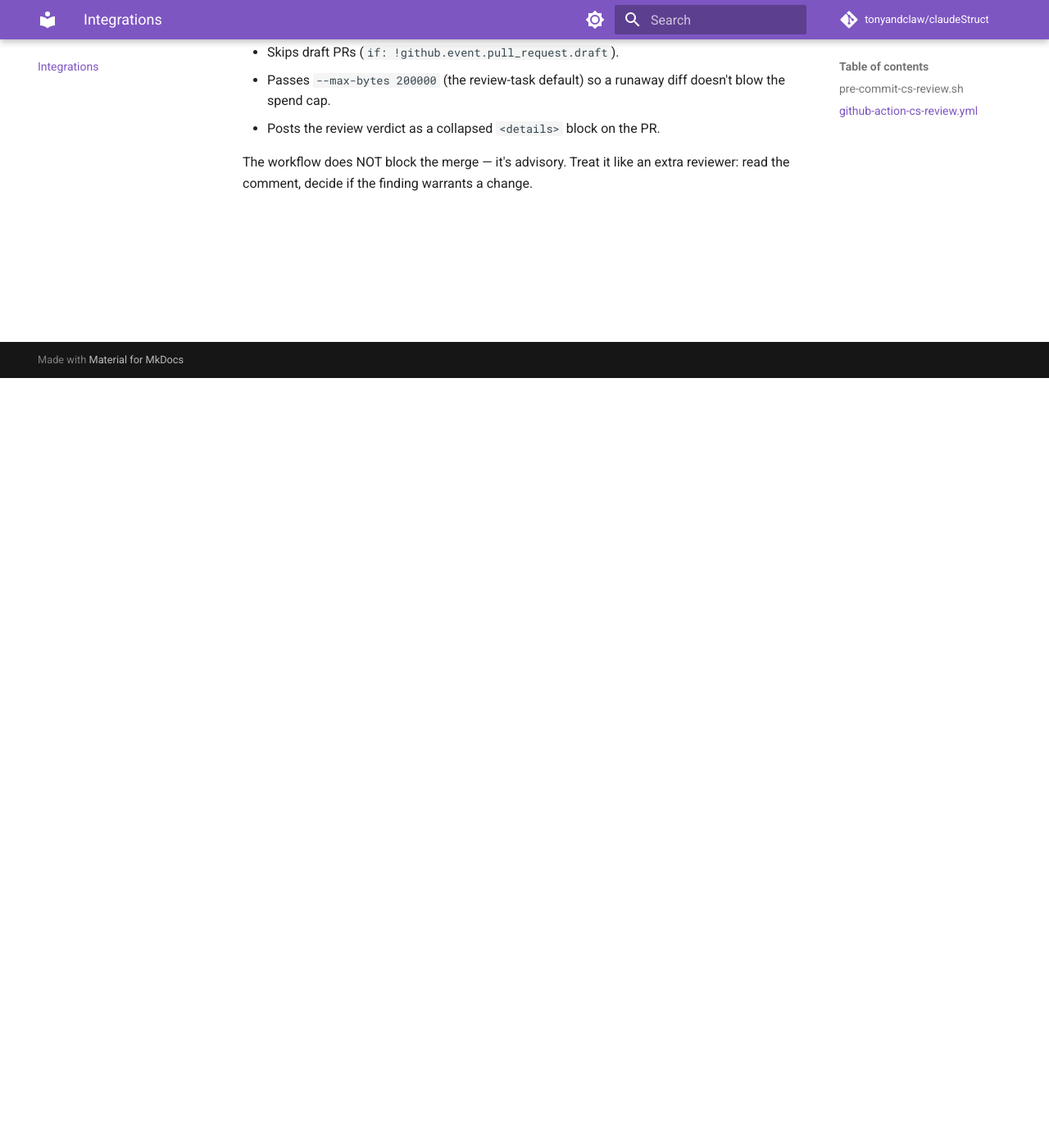
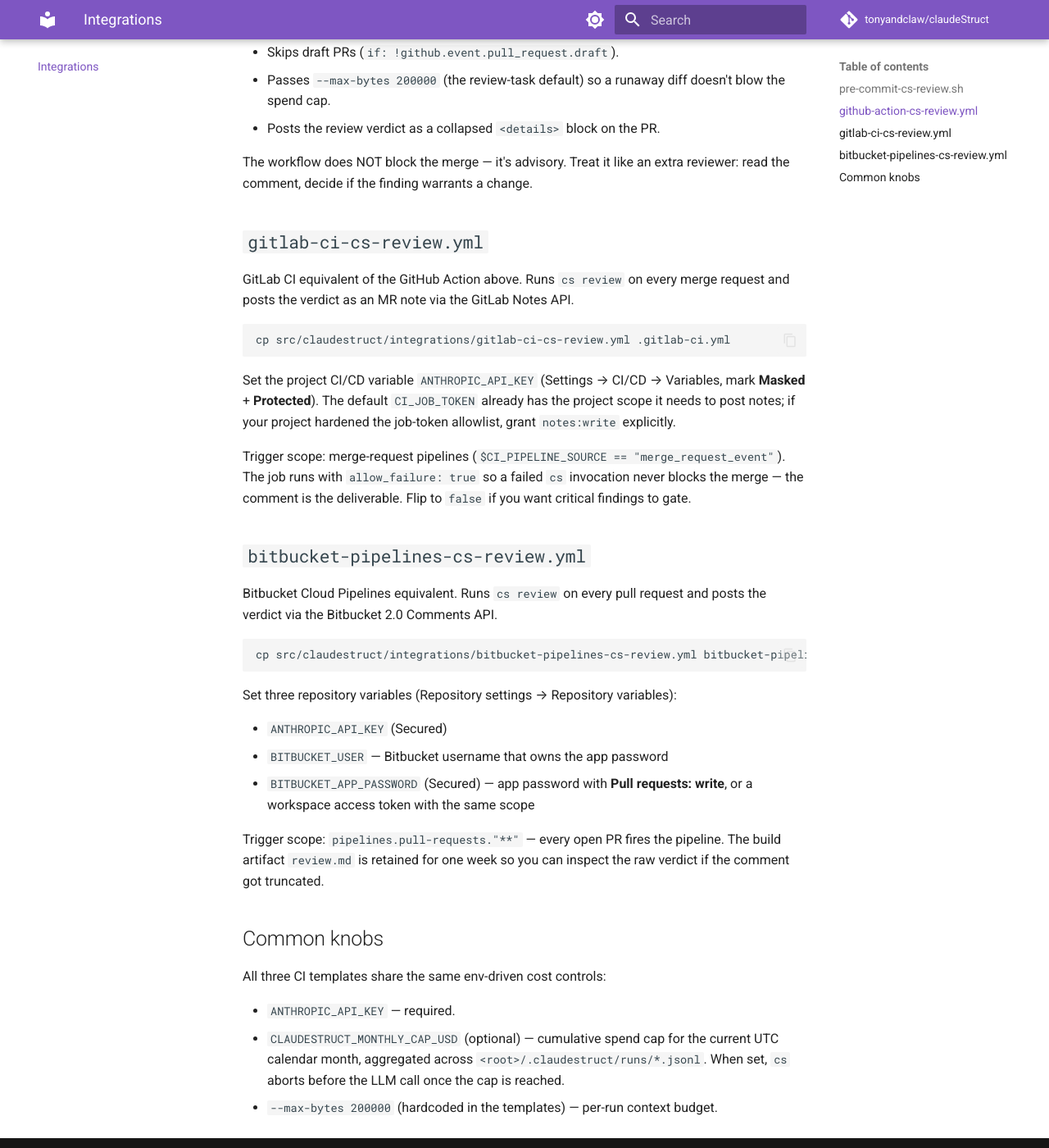
Before and after one commit to TonyTY-Hsieh-ASUS/claudeStruct, an MkDocs documentation site: the page built from docs/integrations.md, in a window 1280 px wide and 1400 px high, scrolled down 939 px. Shown: the whole window at 82% size. Built offline with MkDocs 1.6.1 and Material for MkDocs 9.7.7, drawn with Linux system fonts in a browser that asks for light colours; comment, search, counter and statistics services are not loaded.

Commit message:
feat: GitLab + Bitbucket CI templates (W6.7)
Mirrors the existing W3.5 GitHub Action template (cs review on every PR,
posts the verdict as a comment) for the other two major hosting
platforms. Same cost guard (--max-bytes 200000), same advisory posture
(comment is the deliverable; doesn't block the merge by default).

src/claudestruct/integrations/gitlab-ci-cs-review.yml
- MR-triggered job (CI_PIPELINE_SOURCE == "merge_request_event")
- Posts via GitLab Notes API using the auto-injected CI_JOB_TOKEN
- allow_failure: true so a failed cs invocation never blocks the merge
- Artifact retains review.md for one week
- Documents project-CI/CD-variable setup + GIT_DEPTH for full clone

src/claudestruct/integrations/bitbucket-pipelines-cs-review.yml
- Triggered by pipelines.pull-requests."**"
- Posts via Bitbucket 2.0 Comments API using BITBUCKET_USER +
  BITBUCKET_APP_PASSWORD (or workspace access token)
- max-time: 8 minutes; clone depth: full
- Skip-comment fallback when BITBUCKET_PR_ID is unset

src/claudestruct/integrations/README.md
- Per-template install instructions and env-var requirements
- New "Common knobs" section pulling --max-bytes +
  CLAUDESTRUCT_MONTHLY_CAP_USD up to apply across all three templates

Verification:
- python3 -m pytest tests/ -- 62 passed (no test changes; no regression)
- mkdocs build --strict -- clean (README is included into docs/integrations.md)

https://claude.ai/code/session_01NAagzJMwJwGf6yHb1aAzsx

````diff
--- a/src/claudestruct/integrations/README.md
+++ b/src/claudestruct/integrations/README.md
@@ -36,3 +36,51 @@ Then set the repository secret `ANTHROPIC_API_KEY` (Settings → Secrets and var
 - Posts the review verdict as a collapsed `<details>` block on the PR.
 
 The workflow does NOT block the merge — it's advisory. Treat it like an extra reviewer: read the comment, decide if the finding warrants a change.
+
+## `gitlab-ci-cs-review.yml`
+
+GitLab CI equivalent of the GitHub Action above. Runs `cs review` on every
+merge request and posts the verdict as an MR note via the GitLab Notes API.
+
+```bash
+cp src/claudestruct/integrations/gitlab-ci-cs-review.yml .gitlab-ci.yml
+```
+
+Set the project CI/CD variable `ANTHROPIC_API_KEY` (Settings → CI/CD →
+Variables, mark **Masked** + **Protected**). The default `CI_JOB_TOKEN`
+already has the project scope it needs to post notes; if your project
+hardened the job-token allowlist, grant `notes:write` explicitly.
+
+Trigger scope: merge-request pipelines (`$CI_PIPELINE_SOURCE == "merge_request_event"`).
+The job runs with `allow_failure: true` so a failed `cs` invocation never
+blocks the merge — the comment is the deliverable. Flip to `false` if you
+want critical findings to gate.
+
+## `bitbucket-pipelines-cs-review.yml`
+
+Bitbucket Cloud Pipelines equivalent. Runs `cs review` on every pull
+request and posts the verdict via the Bitbucket 2.0 Comments API.
+
+```bash
+cp src/claudestruct/integrations/bitbucket-pipelines-cs-review.yml bitbucket-pipelines.yml
+```
+
+Set three repository variables (Repository settings → Repository variables):
+
+- `ANTHROPIC_API_KEY` (Secured)
+- `BITBUCKET_USER` — Bitbucket username that owns the app password
+- `BITBUCKET_APP_PASSWORD` (Secured) — app password with **Pull requests: write**, or a workspace access token with the same scope
+
+Trigger scope: `pipelines.pull-requests."**"` — every open PR fires the
+pipeline. The build artifact `review.md` is retained for one week so you can
+inspect the raw verdict if the comment got truncated.
+
+## Common knobs
+
+All three CI templates share the same env-driven cost controls:
+
+- `ANTHROPIC_API_KEY` — required.
+- `CLAUDESTRUCT_MONTHLY_CAP_USD` (optional) — cumulative spend cap for the
+  current UTC calendar month, aggregated across `<root>/.claudestruct/runs/*.jsonl`.
+  When set, `cs` aborts before the LLM call once the cap is reached.
+- `--max-bytes 200000` (hardcoded in the templates) — per-run context budget.
````
Also changed, not shown: CHANGELOG.md (+1 -0 lines), TODO.md (+4 -4 lines), src/claudestruct/integrations/bitbucket-pipelines-cs-review.yml (added, +65 -0 lines), src/claudestruct/integrations/gitlab-ci-cs-review.yml (added, +63 -0 lines).
